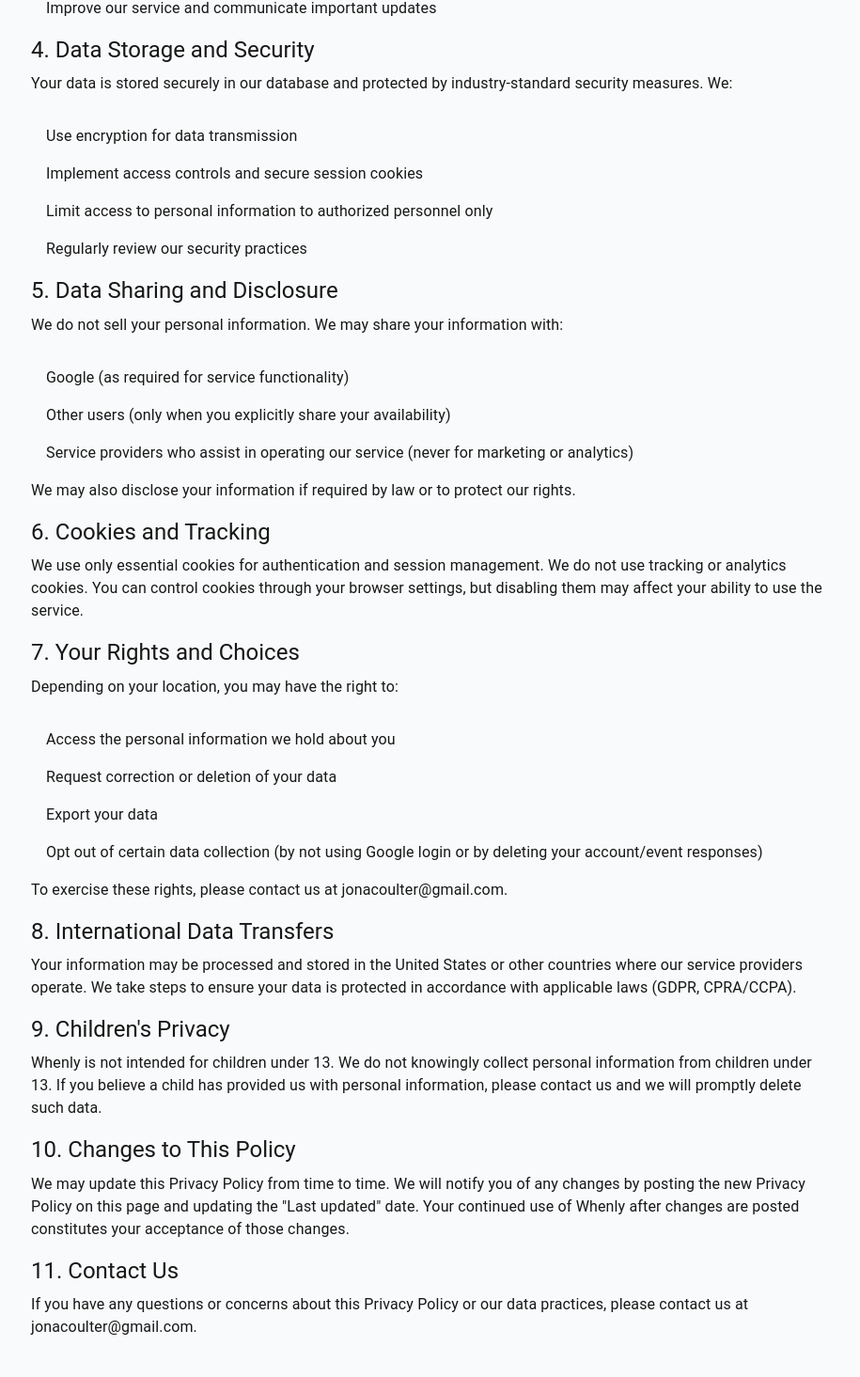
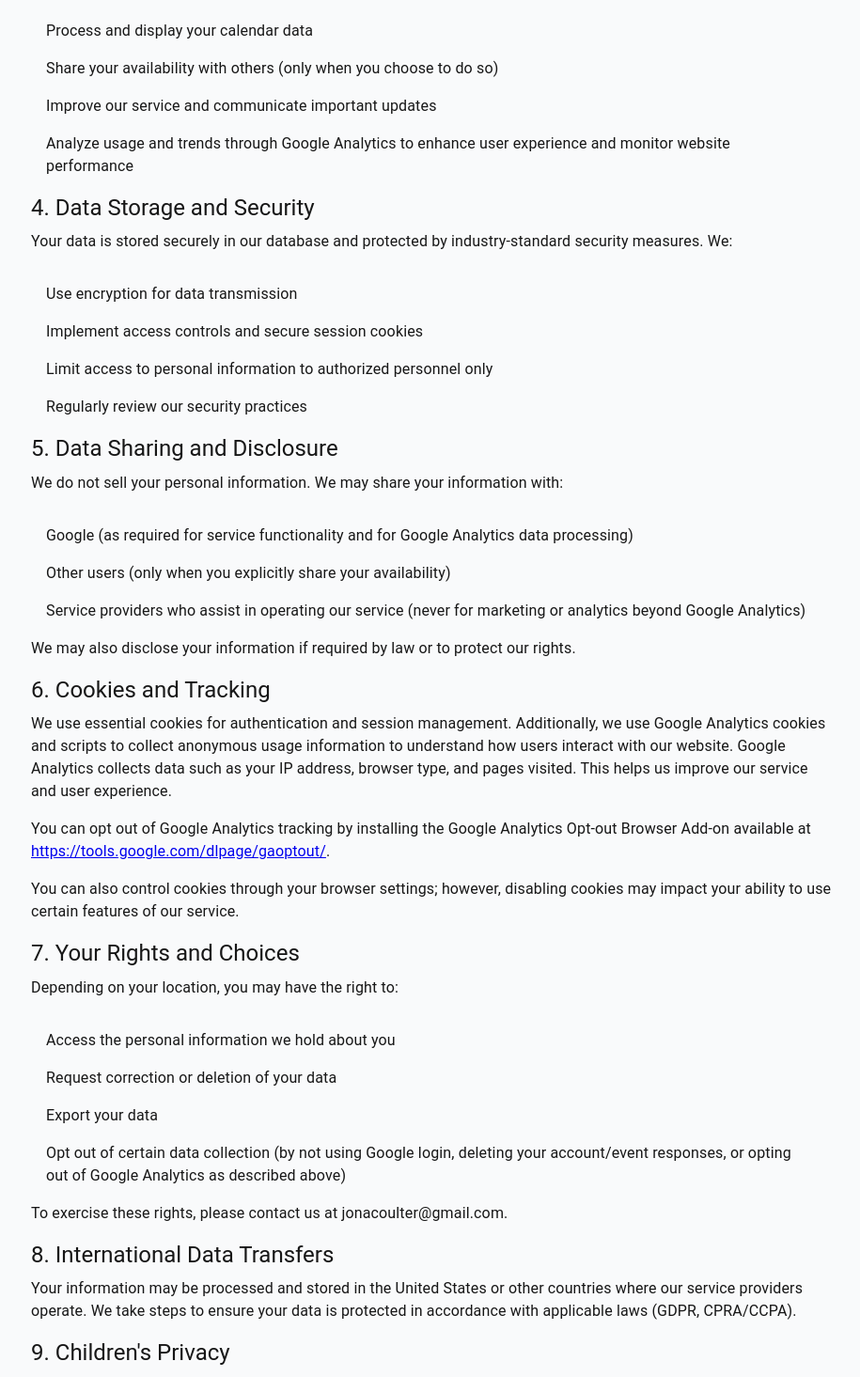
Before and after one commit to JonCoulter/whenly, a React (Vite) app in the folder frontend/: page /privacy-policy in a window 1280 px wide. Shown: the part 974-2439 px from the top of the page at 94% size, without its empty margins (181-1096 px from the left). Built offline with nearby package versions, Linux system fonts and the light colour scheme; no server answers.

Commit message:
update privacy policy

```diff
--- a/frontend/src/components/PrivacyPolicy.tsx
+++ b/frontend/src/components/PrivacyPolicy.tsx
@@ -25,6 +25,7 @@ const PrivacyPolicy: React.FC = () => (
         <ListItem>Event participation data (your name and, if logged in, your email) when you create or respond to events</ListItem>
         <ListItem>Session data (essential cookies for authentication)</ListItem>
         <ListItem>Guest participation data (name and availability) stored only in your browser's local/session storage</ListItem>
+        <ListItem>Analytics data collected by Google Analytics, including your IP address, browser and device information, pages visited, and usage patterns</ListItem>
       </List>
 
       <Typography variant="h5" gutterBottom>2. How We Collect Information</Typography>
@@ -35,6 +36,7 @@ const PrivacyPolicy: React.FC = () => (
         <ListItem>Google OAuth authentication and Google Calendar API integration (with your consent)</ListItem>
         <ListItem>User interactions with our service (creating or responding to events)</ListItem>
         <ListItem>Essential cookies for session management</ListItem>
+        <ListItem>Google Analytics tracking scripts embedded on our website</ListItem>
       </List>
 
       <Typography variant="h5" gutterBottom>3. How We Use Your Information</Typography>
@@ -46,6 +48,7 @@ const PrivacyPolicy: React.FC = () => (
         <ListItem>Process and display your calendar data</ListItem>
         <ListItem>Share your availability with others (only when you choose to do so)</ListItem>
         <ListItem>Improve our service and communicate important updates</ListItem>
+        <ListItem>Analyze usage and trends through Google Analytics to enhance user experience and monitor website performance</ListItem>
       </List>
 
       <Typography variant="h5" gutterBottom>4. Data Storage and Security</Typography>
@@ -64,9 +67,9 @@ const PrivacyPolicy: React.FC = () => (
         We do not sell your personal information. We may share your information with:
       </Typography>
       <List>
-        <ListItem>Google (as required for service functionality)</ListItem>
+        <ListItem>Google (as required for service functionality and for Google Analytics data processing)</ListItem>
         <ListItem>Other users (only when you explicitly share your availability)</ListItem>
-        <ListItem>Service providers who assist in operating our service (never for marketing or analytics)</ListItem>
+        <ListItem>Service providers who assist in operating our service (never for marketing or analytics beyond Google Analytics)</ListItem>
       </List>
       <Typography variant="body1" paragraph>
         We may also disclose your information if required by law or to protect our rights.
@@ -74,7 +77,13 @@ const PrivacyPolicy: React.FC = () => (
 
       <Typography variant="h5" gutterBottom>6. Cookies and Tracking</Typography>
       <Typography variant="body1" paragraph>
-        We use only essential cookies for authentication and session management. We do not use tracking or analytics cookies. You can control cookies through your browser settings, but disabling them may affect your ability to use the service.
+        We use essential cookies for authentication and session management. Additionally, we use Google Analytics cookies and scripts to collect anonymous usage information to understand how users interact with our website. Google Analytics collects data such as your IP address, browser type, and pages visited. This helps us improve our service and user experience.
+      </Typography>
+      <Typography variant="body1" paragraph>
+        You can opt out of Google Analytics tracking by installing the Google Analytics Opt-out Browser Add-on available at <a href="https://tools.google.com/dlpage/gaoptout/" target="_blank" rel="noopener noreferrer">https://tools.google.com/dlpage/gaoptout/</a>.
+      </Typography>
+      <Typography variant="body1" paragraph>
+        You can also control cookies through your browser settings; however, disabling cookies may impact your ability to use certain features of our service.
       </Typography>
 
       <Typography variant="h5" gutterBottom>7. Your Rights and Choices</Typography>
@@ -85,7 +94,7 @@ const PrivacyPolicy: React.FC = () => (
         <ListItem>Access the personal information we hold about you</ListItem>
         <ListItem>Request correction or deletion of your data</ListItem>
         <ListItem>Export your data</ListItem>
-        <ListItem>Opt out of certain data collection (by not using Google login or by deleting your account/event responses)</ListItem>
+        <ListItem>Opt out of certain data collection (by not using Google login, deleting your account/event responses, or opting out of Google Analytics as described above)</ListItem>
       </List>
       <Typography variant="body1" paragraph>
         To exercise these rights, please contact us at jonacoulter@gmail.com.
@@ -103,7 +112,7 @@ const PrivacyPolicy: React.FC = () => (
 
       <Typography variant="h5" gutterBottom>10. Changes to This Policy</Typography>
       <Typography variant="body1" paragraph>
-        We may update this Privacy Policy from time to time. We will notify you of any changes by posting the new Privacy Policy on this page and updating the "Last updated" date. Your continued use of Whenly after changes are posted constitutes your acceptance of those changes.
+        We may update this Privacy Policy from time to time. We will notify you of any changes by posting the new Privacy Policy on this page and updating the "Effective Date". Your continued use of Whenly after changes are posted constitutes your acceptance of those changes.
       </Typography>
 
       <Typography variant="h5" gutterBottom>11. Contact Us</Typography>
```
